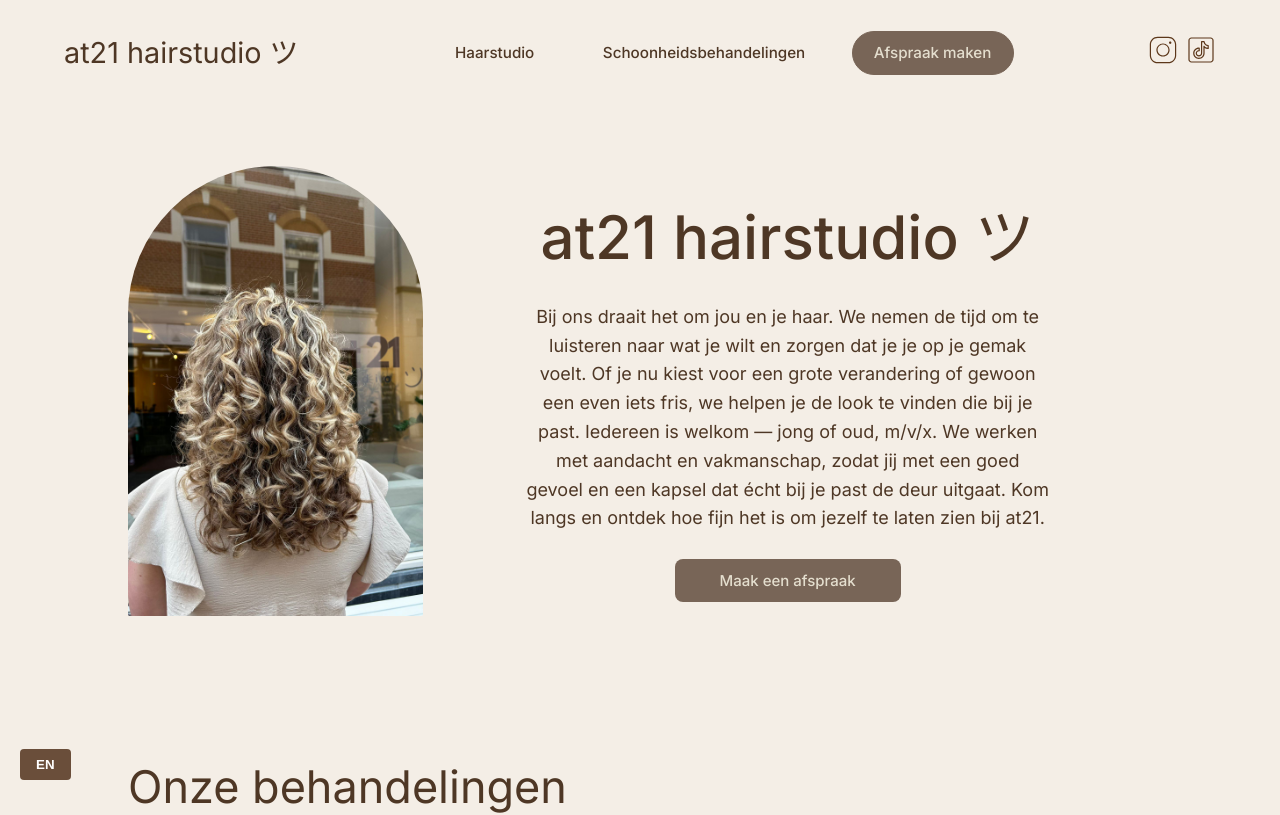
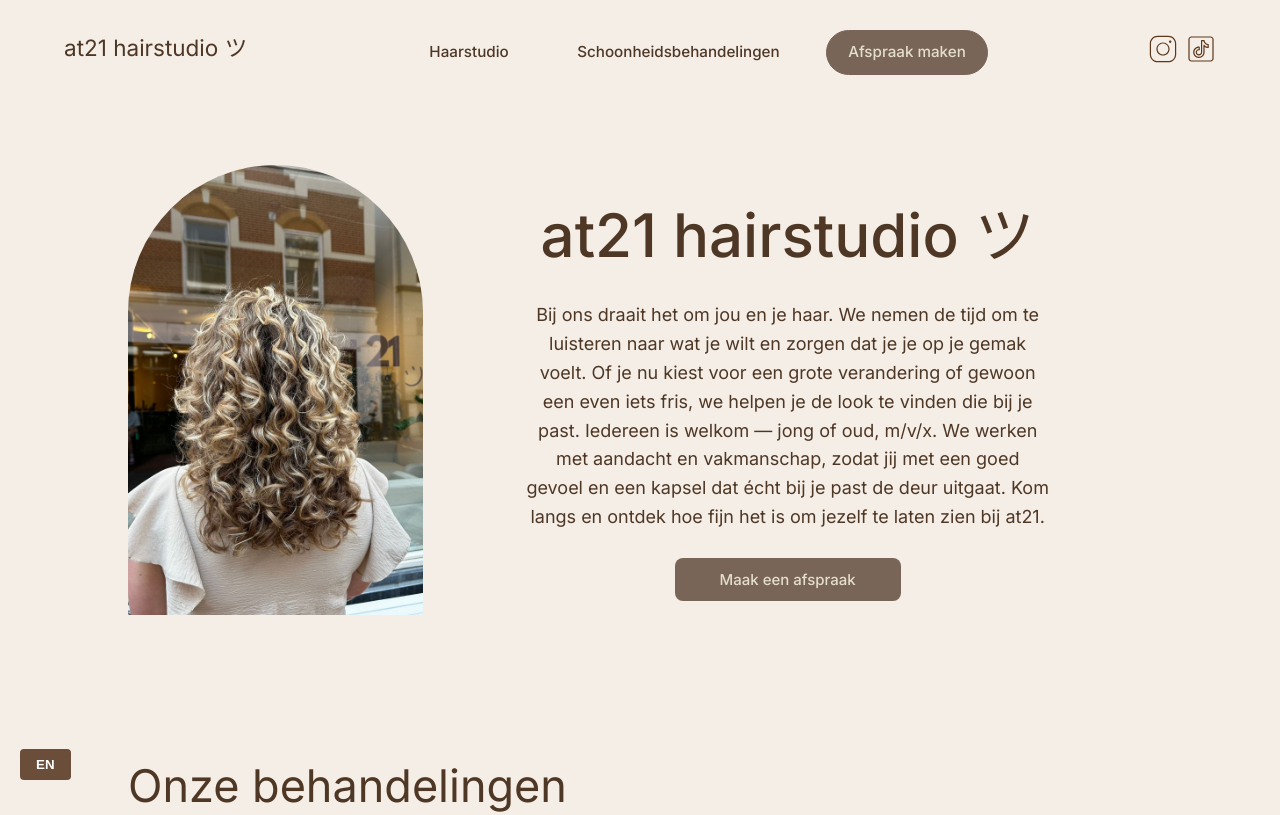
Before and after one commit to Zebcoh/At21-main, a Vue app: page / in a window 1280 px wide. Shown: the top 815 px of the page. Built offline with nearby package versions, Linux system fonts and the light colour scheme.

Commit message:
Update main.css

```diff
--- a/src/assets/main.css
+++ b/src/assets/main.css
@@ -18,12 +18,3 @@ body {
   .footer {
   }
 }
-
-/* Header groter maken */
-.navbar h2 {
-  font-size: 1.8rem; /* titel groter */
-}
-
-.nav-link {
-  font-size: 1.1rem; /* menu items groter */
-}
```
